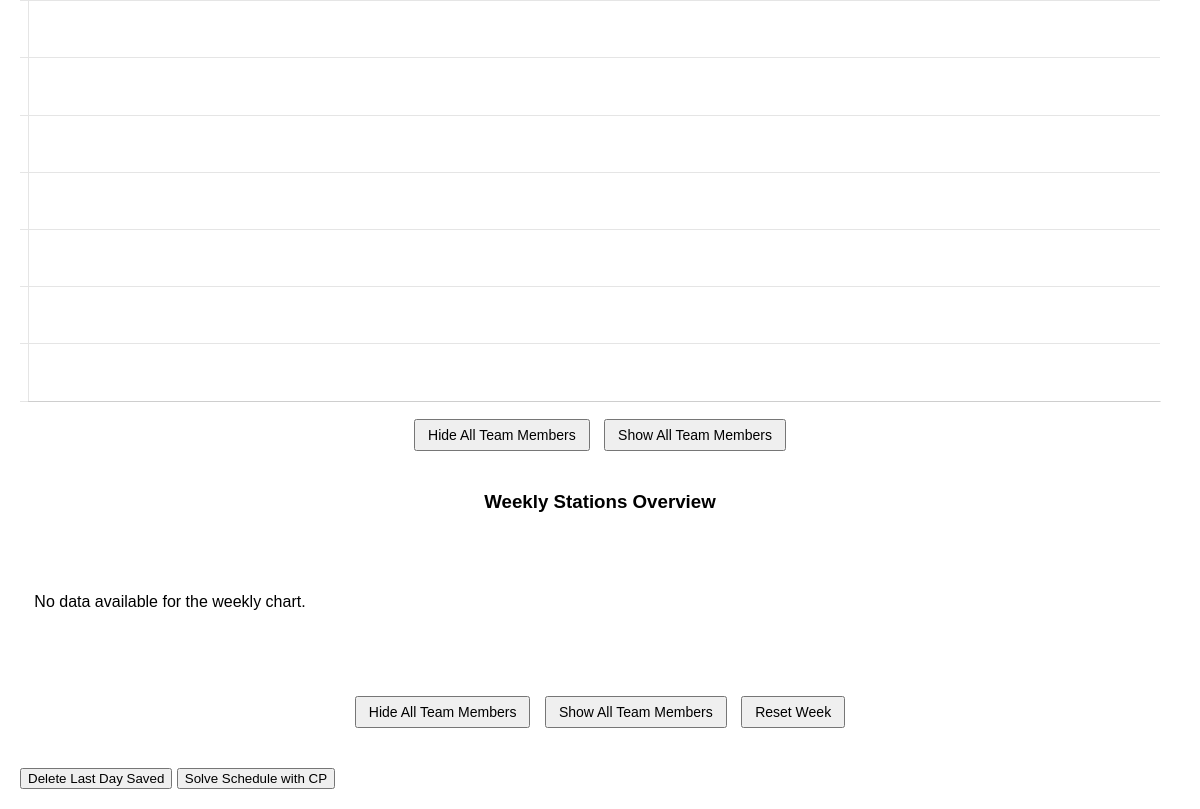
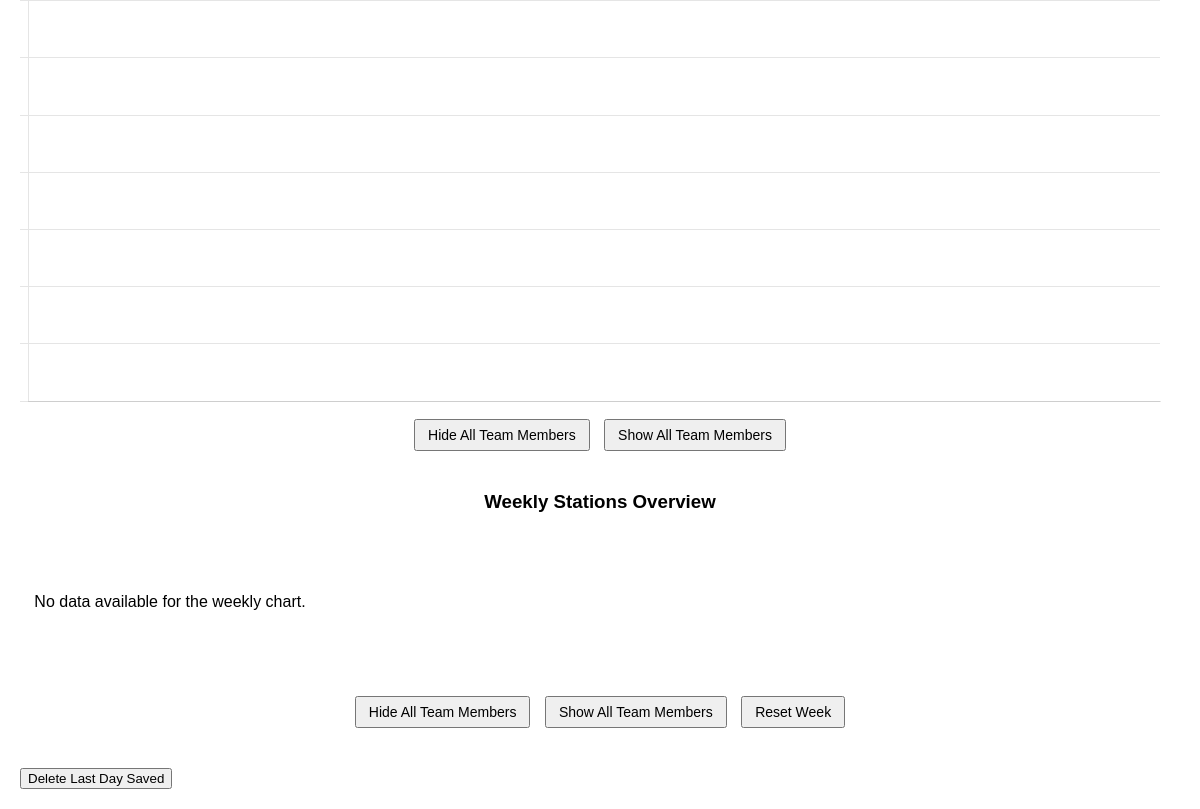
Before and after one commit to Junowater/Program-test, an Electron app: page index.html in a window 1200 px wide. Shown: the part 1063-1872 px from the top of the page. Drawn offline with nearby package versions, Linux system fonts and the light colour scheme.

Commit message:
Update index.html
Removed button at bottom of page that did not work

```diff
--- a/index.html
+++ b/index.html
@@ -124,7 +124,6 @@
     <!-- Link to External JavaScript -->
     <script src="js/scripts.js"></script>
     <script src="https://unpkg.com/js-constraint/dist/js-constraint.min.js"></script>
-    <button id="solveWithCPBtn">Solve Schedule with CP</button>
 
 </body>
 </html>
```
